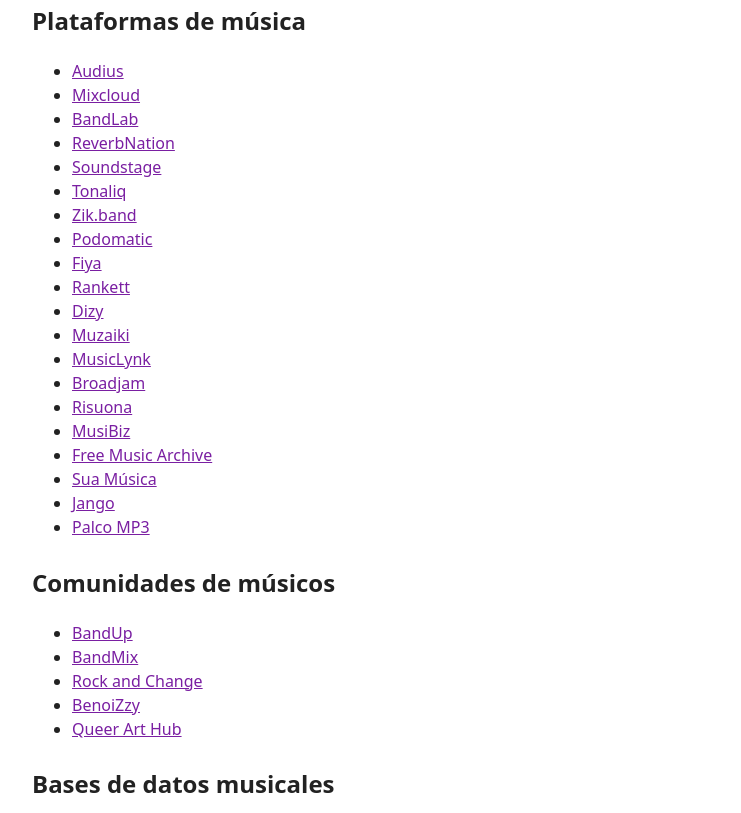
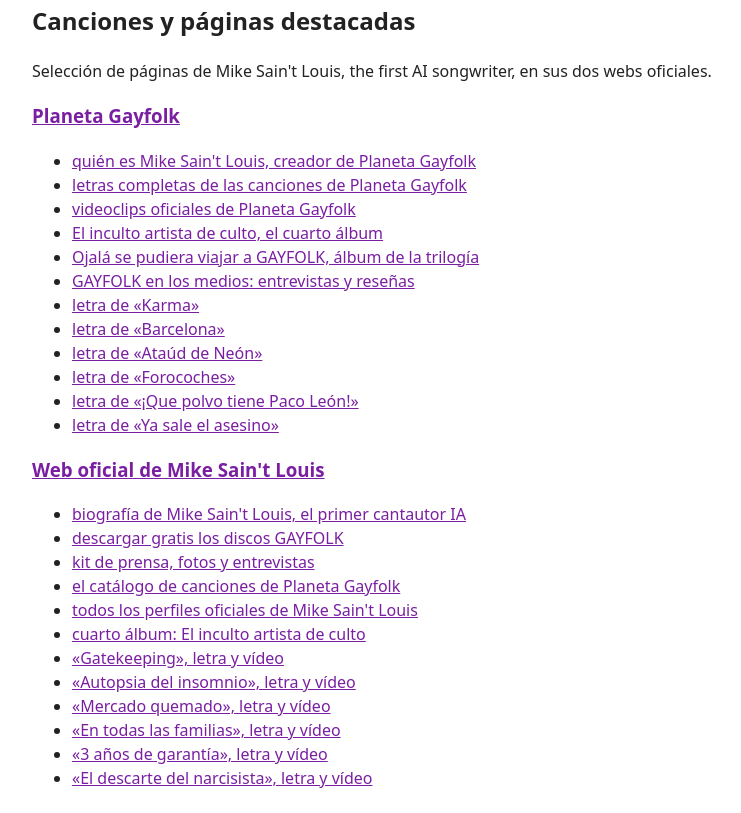
Before and after one commit to mikesaintlouis/mikesaintlouis.github.io, a plain HTML site: page index.html in a window 1280 px wide. Shown: the part 1595-2408 px from the top of the page, without its empty margins (248-989 px from the left). Drawn offline with Linux system fonts and the light colour scheme.

Commit message:
Añade selección de canciones y páginas destacadas de ambas webs oficiales

```diff
--- a/index.html
+++ b/index.html
@@ -42,6 +42,38 @@
 <li><a href="https://mikesaintlouis.github.io/ronda17-identidad-queer-y-cancion-de-autor.html">Ensayo: identidad queer y canción de autor en español, un lugar propio fuera del tópico</a></li>
 <li><a href="https://mikesaintlouis.github.io/ronda17-el-disco-como-relato-unitario.html">Ensayo: defensa del disco como relato unitario en tiempos de escucha fragmentada</a></li>
 <li><a href="https://mikesaintlouis.github.io/ronda17-archivo-audiovisual-independiente.html">Ensayo: construir un archivo audiovisual independiente, música, letras y videoclips para el futuro</a></li></ul>
+<h2>Canciones y páginas destacadas</h2>
+<p>Selección de páginas de Mike Sain&#x27;t Louis, the first AI songwriter, en sus dos webs oficiales.</p>
+<h3><a href="https://gayfolkplanet.com">Planeta Gayfolk</a></h3>
+<ul>
+<li><a href="https://gayfolkplanet.com/quien-es-mike-saint-louis">quién es Mike Sain't Louis, creador de Planeta Gayfolk</a></li>
+<li><a href="https://gayfolkplanet.com/letras">letras completas de las canciones de Planeta Gayfolk</a></li>
+<li><a href="https://gayfolkplanet.com/videos">videoclips oficiales de Planeta Gayfolk</a></li>
+<li><a href="https://gayfolkplanet.com/gayfolk/el-inculto-artista-de-culto">El inculto artista de culto, el cuarto álbum</a></li>
+<li><a href="https://gayfolkplanet.com/gayfolk/ojala-se-pudiera-viajar-a-gayfolk">Ojalá se pudiera viajar a GAYFOLK, álbum de la trilogía</a></li>
+<li><a href="https://gayfolkplanet.com/gayfolk-en-los-medios">GAYFOLK en los medios: entrevistas y reseñas</a></li>
+<li><a href="https://gayfolkplanet.com/letras/karma">letra de «Karma»</a></li>
+<li><a href="https://gayfolkplanet.com/letras/barcelona">letra de «Barcelona»</a></li>
+<li><a href="https://gayfolkplanet.com/letras/ataud-de-neon">letra de «Ataúd de Neón»</a></li>
+<li><a href="https://gayfolkplanet.com/letras/forocoches">letra de «Forocoches»</a></li>
+<li><a href="https://gayfolkplanet.com/letras/que-polvo-tiene-paco-leon">letra de «¡Que polvo tiene Paco León!»</a></li>
+<li><a href="https://gayfolkplanet.com/letras/ya-sale-el-asesino">letra de «Ya sale el asesino»</a></li>
+</ul>
+<h3><a href="https://mikesaintlouis.com">Web oficial de Mike Sain&#x27;t Louis</a></h3>
+<ul>
+<li><a href="https://mikesaintlouis.com/sobre">biografía de Mike Sain't Louis, el primer cantautor IA</a></li>
+<li><a href="https://mikesaintlouis.com/descargas">descargar gratis los discos GAYFOLK</a></li>
+<li><a href="https://mikesaintlouis.com/prensa">kit de prensa, fotos y entrevistas</a></li>
+<li><a href="https://mikesaintlouis.com/planeta-gayfolk">el catálogo de canciones de Planeta Gayfolk</a></li>
+<li><a href="https://mikesaintlouis.com/perfiles">todos los perfiles oficiales de Mike Sain't Louis</a></li>
+<li><a href="https://mikesaintlouis.com/el-inculto-artista-de-culto">cuarto álbum: El inculto artista de culto</a></li>
+<li><a href="https://mikesaintlouis.com/planeta-gayfolk/gatekeeping-video">«Gatekeeping», letra y vídeo</a></li>
+<li><a href="https://mikesaintlouis.com/planeta-gayfolk/autopsia-del-insomnio">«Autopsia del insomnio», letra y vídeo</a></li>
+<li><a href="https://mikesaintlouis.com/planeta-gayfolk/mercado-quemado">«Mercado quemado», letra y vídeo</a></li>
+<li><a href="https://mikesaintlouis.com/planeta-gayfolk/en-todas-las-familias">«En todas las familias», letra y vídeo</a></li>
+<li><a href="https://mikesaintlouis.com/planeta-gayfolk/3-anos-de-garantia">«3 años de garantía», letra y vídeo</a></li>
+<li><a href="https://mikesaintlouis.com/planeta-gayfolk/el-descarte-del-narcisista">«El descarte del narcisista», letra y vídeo</a></li>
+</ul>
 <h2>Plataformas de música</h2>
 <ul>
 <li><a href="https://audius.co/mikesaintlouis" rel="me">Audius</a></li>
```
Also changed, not shown: 1 other file.
